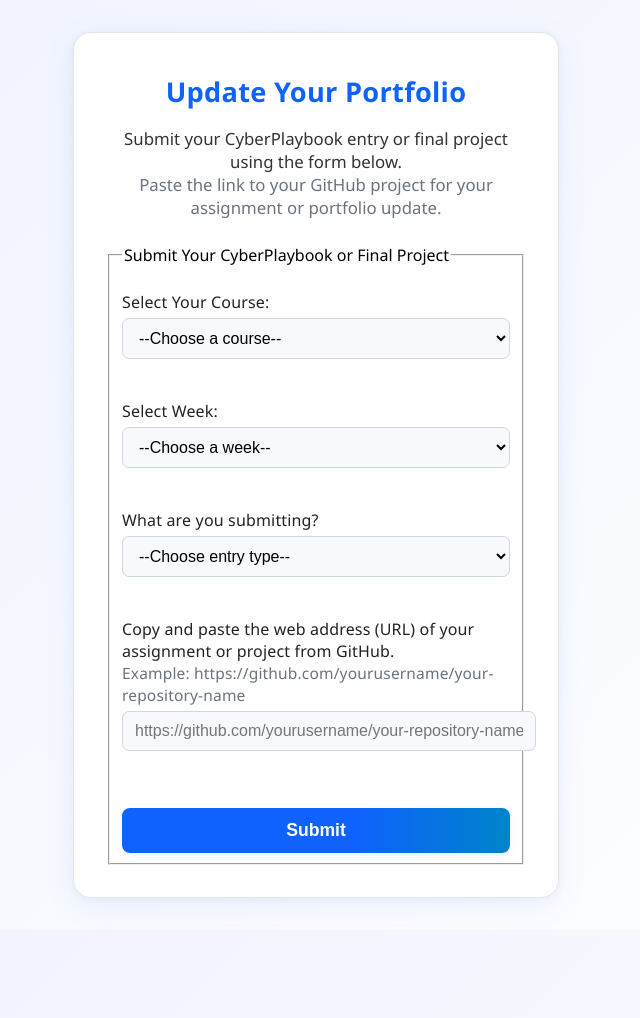
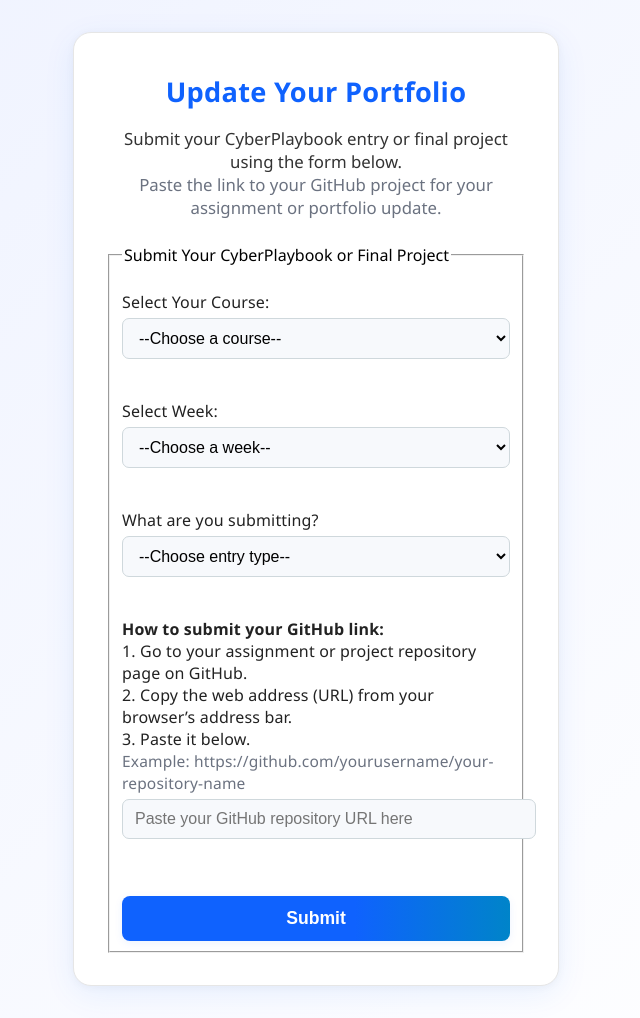
Before and after one commit to Hocking-College-Cybersecurity/hocking-college-cybersecurity.github.io, a Jekyll site: the page pr-link-generator.html, which Jekyll copies as it is, in a window 1280 px wide. Shown: the whole page, without its empty margins (324-964 px from the left). Built offline with Jekyll 4.4.1, drawn with Linux system fonts in a browser that asks for light colours; before the commit the page ends 930 px from its top, so only the background shows below that.

Commit message:
Enhance GitHub URL submission instructions for clarity and provide step-by-step guidance

```diff
--- a/pr-link-generator.html
+++ b/pr-link-generator.html
@@ -128,7 +128,10 @@
         <br><br>
 
         <label for="githubUrl">
-          Copy and paste the web address (URL) of your assignment or project from GitHub.<br>
+          <strong>How to submit your GitHub link:</strong><br>
+          1. Go to your assignment or project repository page on GitHub.<br>
+          2. Copy the web address (URL) from your browser’s address bar.<br>
+          3. Paste it below.<br>
           <span style="color:#6b7280; font-size:0.97em;">
             Example: https://github.com/yourusername/your-repository-name
           </span>
@@ -138,7 +141,7 @@
           id="githubUrl"
           name="githubUrl"
           required
-          placeholder="https://github.com/yourusername/your-repository-name"
+          placeholder="Paste your GitHub repository URL here"
         />
         <br><br>
 
```
